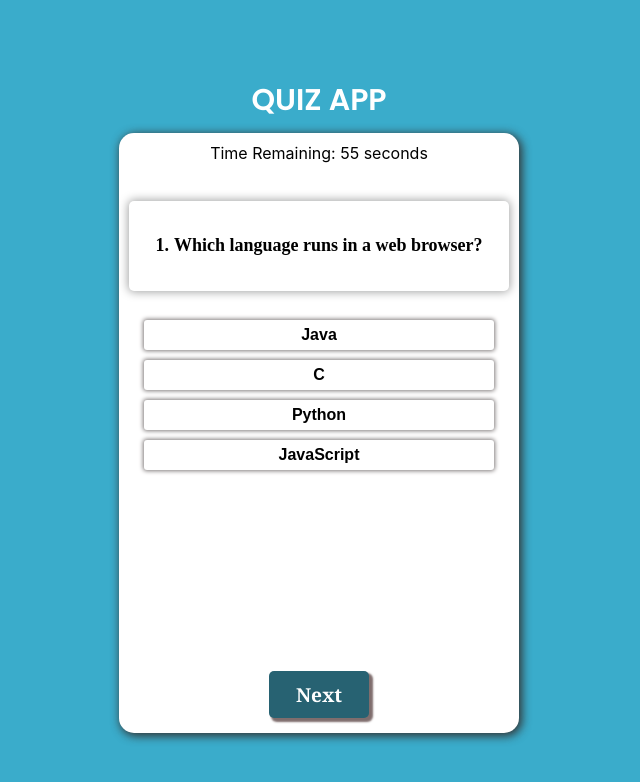
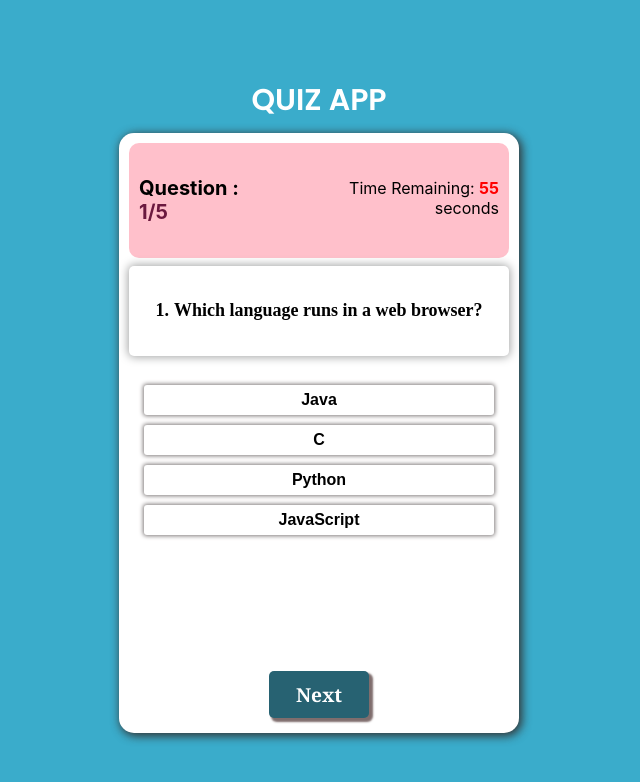
Before and after one commit to Yash0125/quiz-app, a React (Create React App) app: page /quiz in a window 1280 px wide. Shown: the top 782 px of the page, without its empty margins (321-961 px from the left). Built offline with nearby package versions, Linux system fonts and the light colour scheme.

Commit message:
refactor : quiz

```diff
--- a/public/index.html
+++ b/public/index.html
@@ -2,7 +2,7 @@
 <html lang="en">
   <head>
     <meta charset="utf-8" />
-    <link rel="icon" href="%PUBLIC_URL%/favicon.ico" />
+    <link rel="icon" href="https://hips.hearstapps.com/hmg-prod/images/quiz-questions-answers-1669651278.jpg" />
     <meta name="viewport" content="width=device-width, initial-scale=1" />
     <meta name="theme-color" content="#000000" />
     <meta
--- a/src/components/quiz/Quiz.jsx
+++ b/src/components/quiz/Quiz.jsx
@@ -65,12 +65,17 @@ const Quiz = () => {
           />
         ) : (
           <>
-            <div className="timer">
-              {remainingTime > 0 ? (
-                <p>Time Remaining: {remainingTime} seconds</p>
-              ) : (
-                <p>Time's up!</p>
-              )}
+            <div class="quiz-container">
+              <div class="question-number">
+                Question :{" "}
+                <span id="question-remaining">{currentQuestion + 1}/5</span>
+              </div>
+              <div class="timer">
+                <p>
+                  Time Remaining:{" "}
+                  <span id="time-remaining">{remainingTime}</span> seconds
+                </p>
+              </div>
             </div>
             <div className="question">
               <span id="question-number">{currentQuestion + 1}.</span>
--- a/src/components/quiz/quiz.css
+++ b/src/components/quiz/quiz.css
@@ -103,3 +103,34 @@ body {
 #next-button:active {
   box-shadow: none;
 }
+
+.quiz-container {
+    display: flex;
+    justify-content: space-between;
+    align-items: center;
+    background-color: pink;
+    padding: 10px;
+    border-radius: 10px;
+  }
+
+  #question-remaining{
+    font-weight: bold;
+    color: rgb(107, 25, 63);
+  }
+  .question-number {
+    font-weight: bold;
+    font-size: 20px;
+    text-align: left;
+  }
+
+  .timer {
+    font-size: 20px;
+    text-align: right;
+    margin-top: 25px;
+    margin-left: 30px;
+  }
+
+  #time-remaining {
+    font-weight: bold;
+    color: red;
+  }
```
